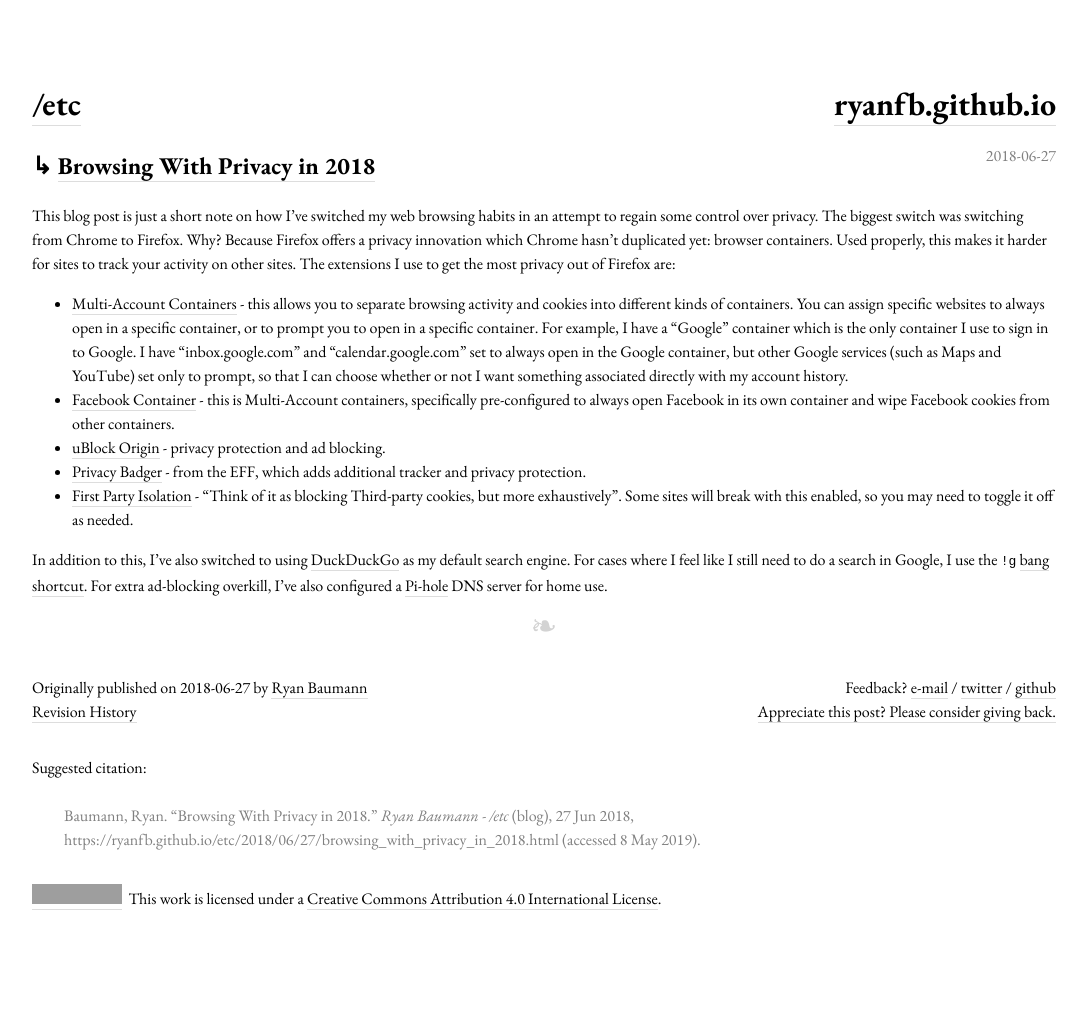
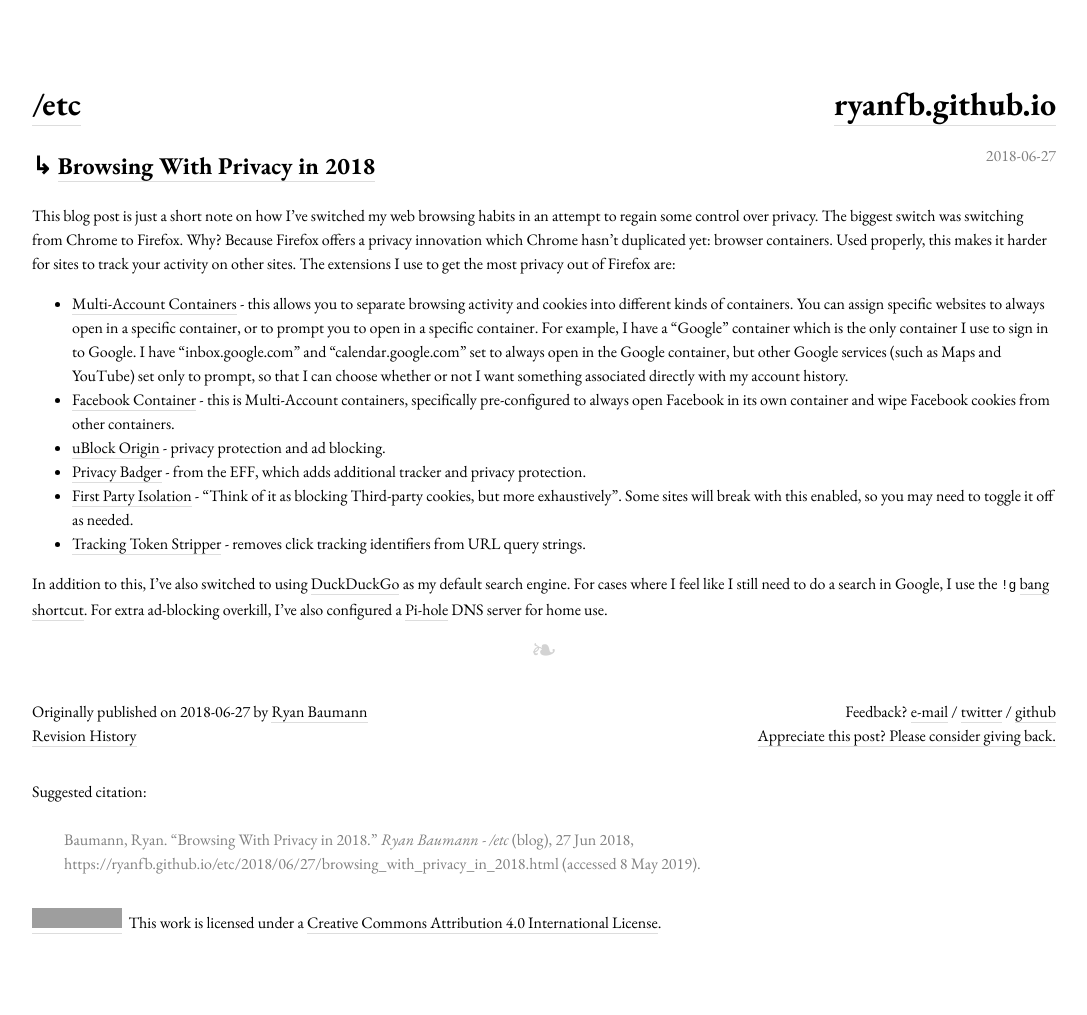
Before and after one commit to ryanfb/etc, a Jekyll site: the page built from _posts/2018-06-27-browsing_with_privacy_in_2018.md, in a window 1280 px wide. Shown: the whole page, without its empty margins (96-1183 px from the left). Built offline with Jekyll 4.4.1, drawn with Linux system fonts in a browser that asks for light colours; nearby versions of some CDN libraries; before the commit the page ends 991 px from its top, so only the background shows below that; grey boxes are pictures that could not be loaded.

Commit message:
Add Tracking Token Stripper

```diff
--- a/_posts/2018-06-27-browsing_with_privacy_in_2018.md
+++ b/_posts/2018-06-27-browsing_with_privacy_in_2018.md
@@ -8,5 +8,6 @@
 * [uBlock Origin](https://addons.mozilla.org/en-US/firefox/addon/ublock-origin/) - privacy protection and ad blocking.
 * [Privacy Badger](https://addons.mozilla.org/en-US/firefox/addon/privacy-badger17/) - from the EFF, which adds additional tracker and privacy protection.
 * [First Party Isolation](https://addons.mozilla.org/en-US/firefox/addon/first-party-isolation/) - "Think of it as blocking Third-party cookies, but more exhaustively". Some sites will break with this enabled, so you may need to toggle it off as needed.
+* [Tracking Token Stripper](https://addons.mozilla.org/en-US/firefox/addon/utm-tracking-token-stripper/) - removes click tracking identifiers from URL query strings.
 
 In addition to this, I've also switched to using [DuckDuckGo](https://duckduckgo.com/) as my default search engine. For cases where I feel like I still need to do a search in Google, I use the `!g` [bang shortcut](https://duckduckgo.com/bang). For extra ad-blocking overkill, I've also configured a [Pi-hole](https://pi-hole.net/) DNS server for home use.
```
